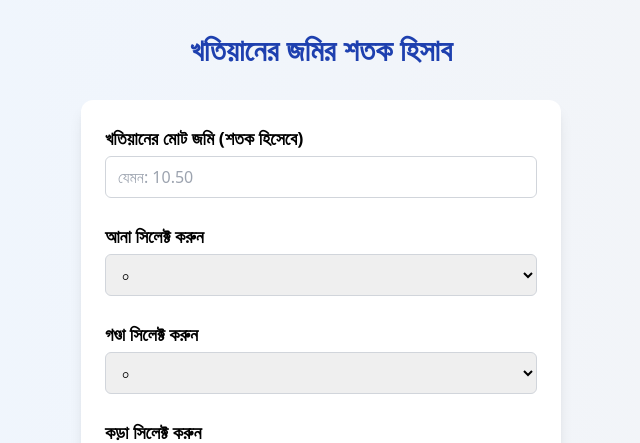
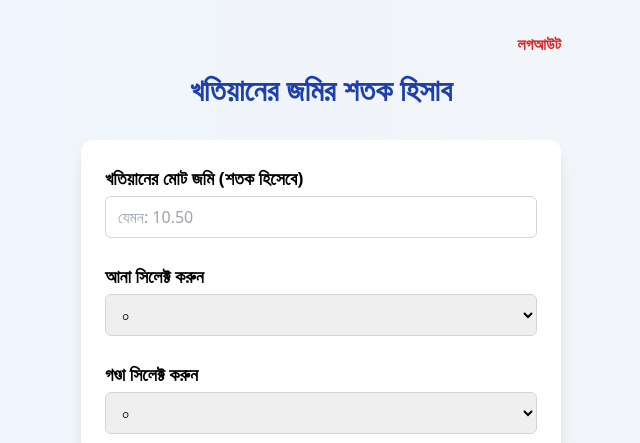
Before and after one commit to kawseribnjamal/jamaluddin, a Flask app: page / in a window 1280 px wide. Shown: the top 443 px of the page, without its empty margins (319-959 px from the left). Run offline with Flask 2, Linux system fonts and the light colour scheme; the visitor is signed in with stand-in values (Sample User, id 1); some libraries are stand-ins or nearby versions.

Commit message:
Update index.html

```diff
--- a/templates/index.html
+++ b/templates/index.html
@@ -9,6 +9,10 @@
 <body class="bg-gradient-to-r from-blue-50 to-gray-100 min-h-screen flex flex-col">
 
   <div class="container mx-auto px-4 py-8 flex-grow max-w-lg">
+    <!-- Logout Button -->
+<div class="w-full flex justify-end mb-4">
+  <a href="/logout" class="text-red-600 font-semibold hover:underline">লগআউট</a>
+</div>
 
     <h1 class="text-3xl font-extrabold text-center mb-8 text-blue-800">খতিয়ানের জমির শতক হিসাব</h1>
 
```
